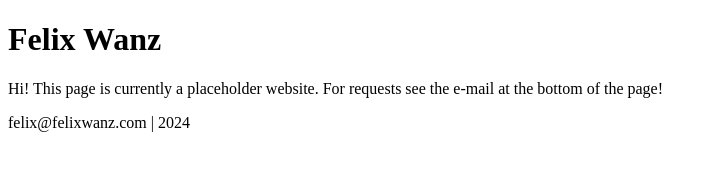
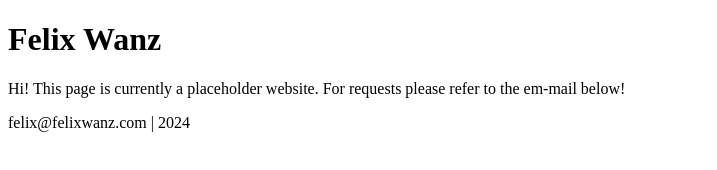
Before and after one commit to Flixrunner/Flixrunner.github.io, a plain HTML site: page index.html in a window 1280 px wide. Shown: the whole page, without its empty margins (0-717 px from the left). Drawn offline with Linux system fonts and the light colour scheme.

```diff
--- a/index.html
+++ b/index.html
@@ -2,7 +2,7 @@
 <html>
 <body>
 <h1>Felix Wanz</h1>
-<p>Hi! This page is currently a placeholder website. For requests see the e-mail at the bottom of the page!</p>
+<p>Hi! This page is currently a placeholder website. For requests please refer to the em-mail below!</p>
 <footer>
     <p>
         felix@felixwanz.com | 2024
```
